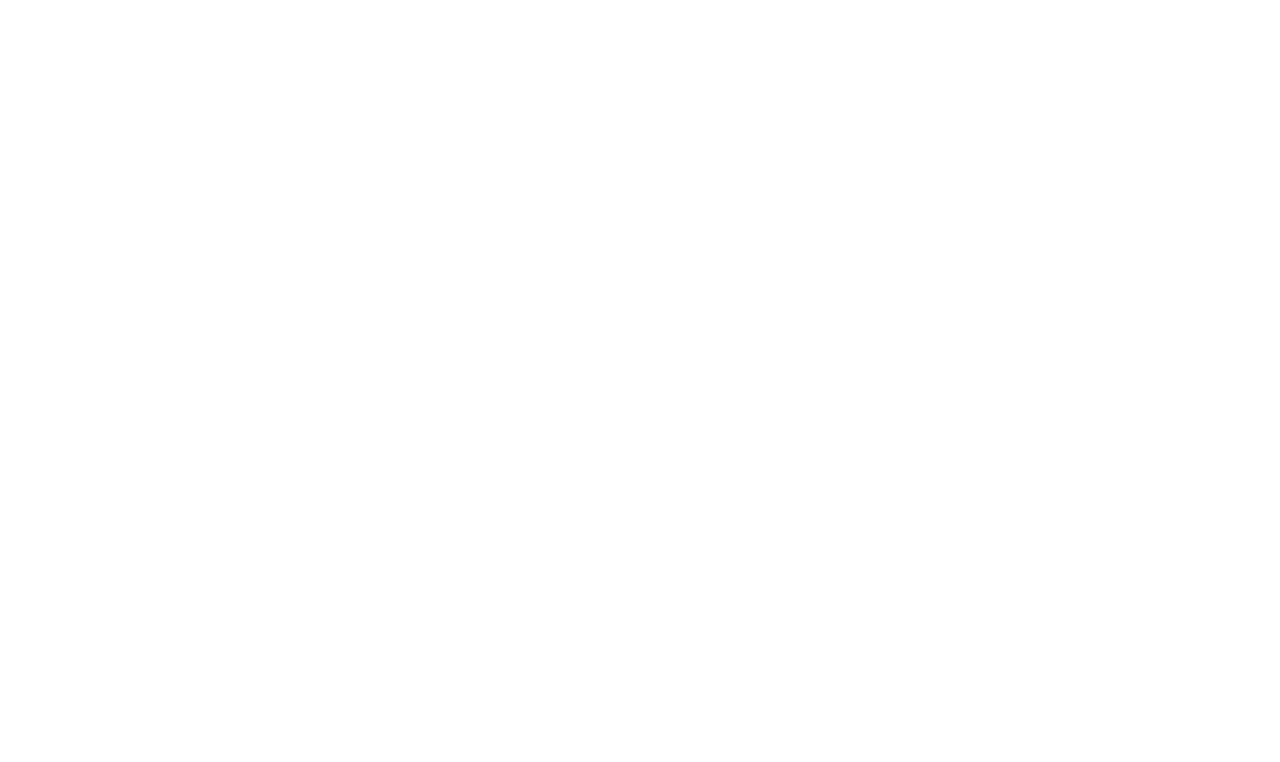
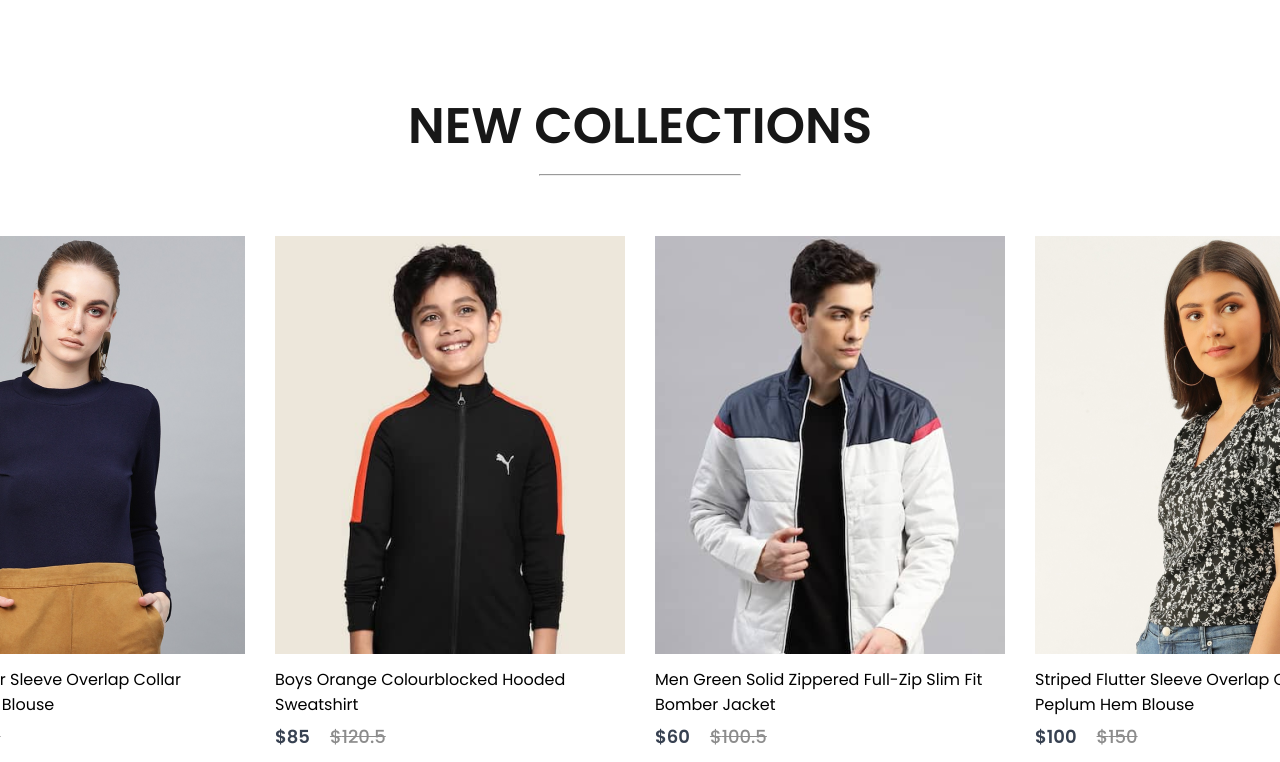
Before and after one commit to zizua/e-commerce, a React (Create React App) app in the folder frontend/: page / in a window 1280 px wide. Shown: the part 2158-2920 px from the top of the page. Before the commit the page ends 2247 px from the top, so only its background shows below. Built offline with nearby package versions, Linux system fonts and the light colour scheme.

Commit message:
11. create newCollections folder and setup the files (for new collection products)

```diff
--- /dev/null
+++ b/frontend/src/Components/NewCollections/NewCollections.css
@@ -0,0 +1,27 @@
+.new-collections {
+    display: flex;
+    flex-direction: column;
+    align-items: center;
+    gap: 10px;
+    height: 90vh;
+}
+
+.new-collections h1 {
+    color: #171717;
+    font-size: 50px;
+    font-weight: 600;
+}
+
+.new-collections hr {
+    width: 200px;
+    height: 6px;
+    border-radius: 10px;
+    background: #252525;
+}
+
+.collections {
+    display: grid;
+    grid-template-columns: 1fr 1fr 1fr 1fr;
+    margin-top: 50px;
+    gap: 30px;
+}
--- /dev/null
+++ b/frontend/src/Components/NewCollections/NewCollections.jsx
@@ -0,0 +1,20 @@
+import React from 'react'
+import './NewCollections.css'
+import new_collections from '../Assets/new_collections'
+import Item from '../Item/Item'
+
+const NewCollections = () => {
+  return (
+    <div className='new-collections'>
+        <h1>NEW COLLECTIONS</h1>
+        <hr/>
+        <div className="collections">
+            {new_collections.map((item, i) => {
+                return <Item key={i} id={item.id} name={item.name} image={item.image} new_price={item.new_price} old_price={item.old_price} />
+            })}
+        </div>
+    </div>
+  )
+}
+
+export default NewCollections
--- a/frontend/src/Pages/Shop.jsx
+++ b/frontend/src/Pages/Shop.jsx
@@ -2,6 +2,7 @@
 import Hero from '../Components/Hero/Hero'
 import Popular from '../Components/Popular/Popular'
 import Offers from '../Components/Offers/Offers'
+import NewCollections from '../Components/NewCollections/NewCollections'
 
 const Shop = () => {
   return (
@@ -15,6 +16,9 @@
       {/* 8. create offers folder & files --start */}
       <Offers />
       {/* 8. create offers folder & files --end */}
+      {/* 9. create new collections folder & files --start */}
+      <NewCollections />
+      {/* 9. create new collections folder & files --end */}
     </div>
   )
 }
```
